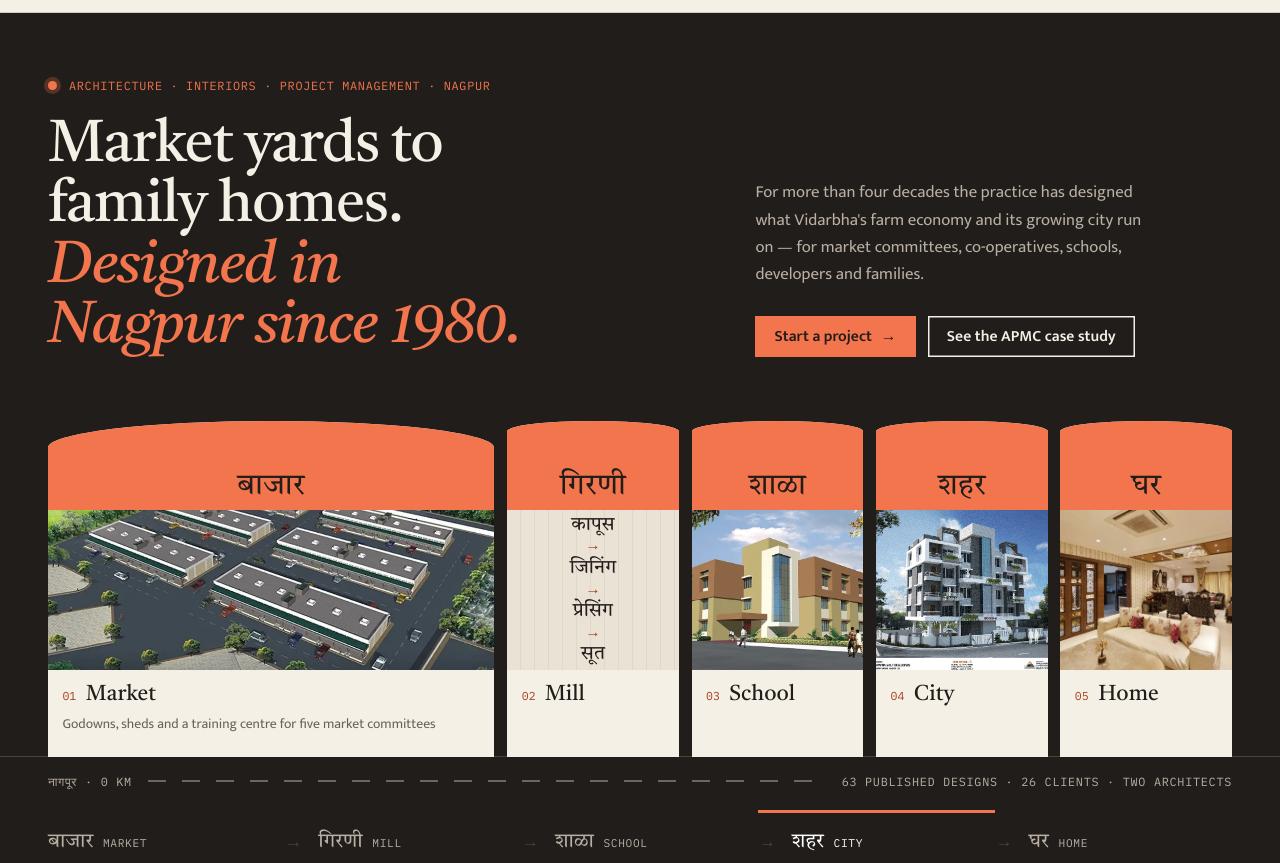
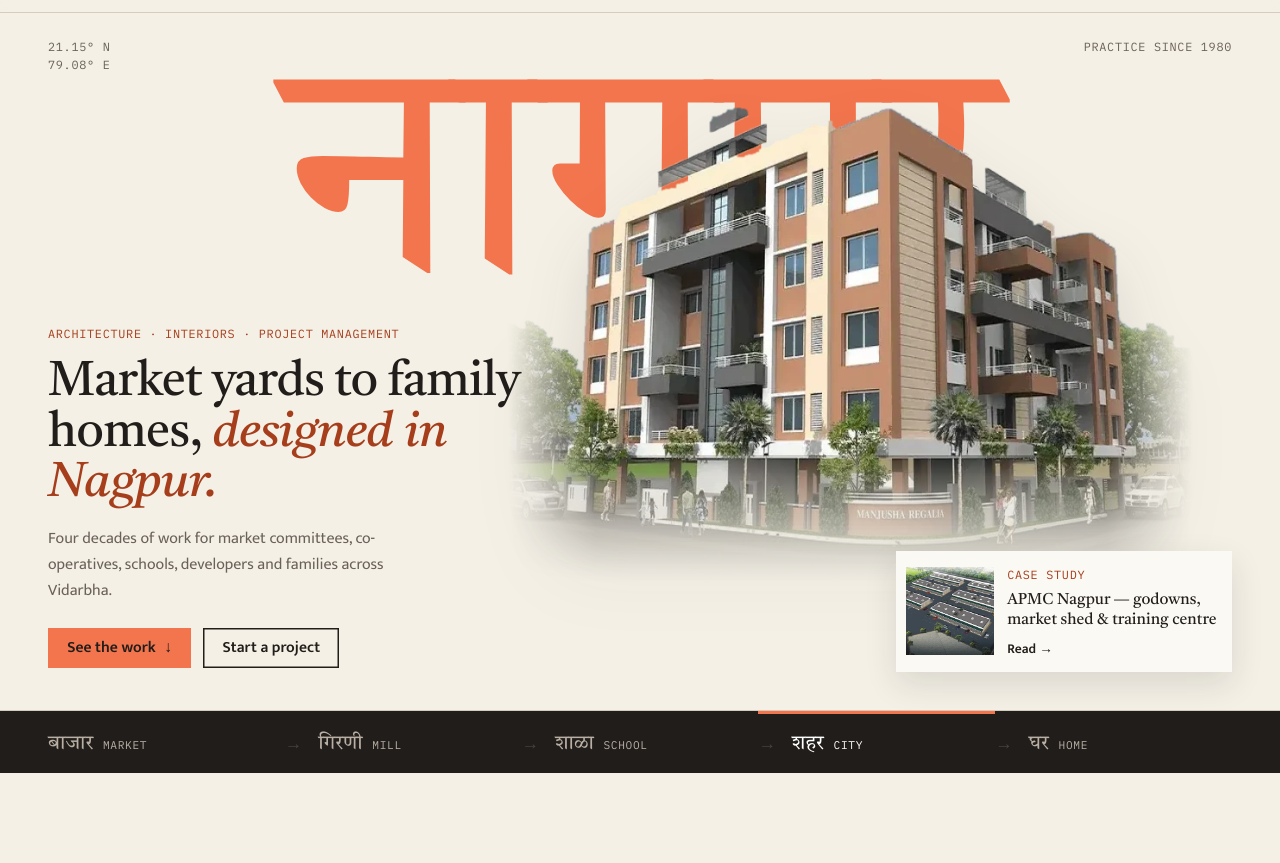
Before and after one commit to FireBird1195/pankaj-chinchmalatpure-associates-redesign-concept, a plain HTML site: page index.html in a window 1280 px wide. Shown: the part 89-952 px from the top of the page. Drawn offline with Linux system fonts and the light colour scheme.

Commit message:
Hero v3: giant नागपूर behind the practice's own building, research-led
Co-Authored-By: Claude Opus 5.5 <noreply@anthropic.com>
Claude-Session: https://claude.ai/code/session_01C4wd6HwqpzCkSXowps8RjE

```diff
--- a/css/site.css
+++ b/css/site.css
@@ -65,53 +65,42 @@ h1,h2,h3{font-family:var(--serif);font-weight:400;margin:0;letter-spacing:-.01em
   .nav li .btn{margin-top:1rem;justify-content:center;border:0}
 }
 
-/* Hero: the road out of Nagpur — five milestones, one per kind of work.
-   Indian roadside milestones are white stones with a coloured cap; an orange cap marks a village road,
-   the roads that lead to the market towns this practice built for. The cap colour is the logo's coral. */
-.hero{background:var(--soil);color:var(--cotton);padding:clamp(2.5rem,5vw,4.5rem) 0 0;overflow:hidden}
-.hero-top{display:grid;grid-template-columns:minmax(0,1.35fr) minmax(0,1fr);gap:1.5rem clamp(2rem,5vw,5rem);align-items:end}
-.eyebrow{display:flex;gap:.75rem;align-items:center;color:var(--coral);margin:0 0 1.4rem}
-.eyebrow .dot{width:9px;height:9px;border-radius:50%;background:var(--coral);box-shadow:0 0 0 4px rgba(243,117,77,.25)}
-.hero h1{font-size:clamp(2.5rem,4.6vw,4.4rem);line-height:1.02;letter-spacing:-.02em;max-width:15ch}
-.hero h1 em{display:block;font-style:italic;color:var(--coral)}
-.hero .lede{font-size:clamp(1.05rem,1.3vw,1.18rem);color:var(--muted-dk);margin:0 0 1.75rem;max-width:42ch}
+/* Hero: a giant Devanagari नागपूर set behind one of the practice's buildings (sky cut out of its rendering),
+   with the positioning line and a case-study card in front. */
+.hero{background:var(--cotton);overflow:hidden;border-bottom:1px solid var(--rule)}
+.hero-stage{position:relative;min-height:min(calc(100vh - 6.4rem),56rem);display:grid;grid-template-columns:minmax(0,1fr) minmax(0,1.1fr);grid-template-rows:1fr auto;align-items:end;padding-top:clamp(1.5rem,3vw,2.5rem);padding-bottom:clamp(1.5rem,3vw,2.5rem)}
+.hero-word{position:absolute;left:50%;top:clamp(.5rem,2vw,2rem);transform:translateX(-50%);margin:0;font:400 clamp(7rem,24vw,23rem)/1 var(--serif);color:var(--coral);letter-spacing:-.01em;white-space:nowrap;pointer-events:none;user-select:none}
+.coord{position:absolute;left:var(--g);top:clamp(1rem,2vw,1.75rem);display:flex;flex-direction:column;color:var(--muted);margin:0}
+.est{position:absolute;right:var(--g);top:clamp(1rem,2vw,1.75rem);color:var(--muted);margin:0}
+.hero-building{grid-column:1/3;grid-row:1/3;align-self:end;justify-self:end;position:relative;z-index:2;margin:0 clamp(0rem,3vw,3rem) clamp(4.5rem,7vw,6rem) 0;width:min(58%,50rem)}
+.hero-building img{width:100%;height:auto;filter:drop-shadow(0 30px 30px rgba(33,29,26,.12))}
+.hero-building figcaption{position:absolute;right:0;bottom:-1.6rem;color:var(--muted)}
+.hero-copy{grid-column:1;grid-row:2;position:relative;z-index:3;padding-bottom:.25rem;max-width:34rem}
+.eyebrow{color:var(--coral-ink);margin:0 0 1rem}
+.hero h1{font-size:clamp(2.2rem,3.8vw,3.6rem);line-height:1.04;letter-spacing:-.015em}
+.hero h1 em{font-style:italic;color:var(--coral-ink)}
+.hero .lede{font-size:clamp(1rem,1.2vw,1.12rem);color:var(--muted);margin:1rem 0 1.5rem;max-width:40ch}
 .hero .actions{display:flex;flex-wrap:wrap;gap:.75rem}
-.hero .btn.line{color:var(--cotton)}
-@media (max-width:900px){.hero-top{grid-template-columns:1fr}}
-
-.road{display:flex;gap:clamp(.5rem,1vw,.9rem);max-width:var(--max);margin:clamp(2.5rem,5vw,4rem) auto 0;padding:0 var(--g);height:clamp(20rem,42vh,27rem);align-items:flex-end}
-.stone{position:relative;flex:1 1 0;min-width:0;height:100%;display:flex;flex-direction:column;text-decoration:none;color:var(--soil);background:var(--cotton);border-radius:999px 999px 0 0/7.5rem 7.5rem 0 0;overflow:hidden;transition:flex-grow .6s var(--ease),transform .4s var(--ease)}
-.stone .cap{flex:none;height:clamp(4.6rem,7vw,5.6rem);background:var(--coral);display:flex;align-items:flex-end;justify-content:center;padding-bottom:.55rem}
-.stone .cap .mr{font-size:clamp(1.5rem,2.3vw,2.1rem);line-height:1;color:var(--soil)}
-.stone .face{position:relative;flex:1;overflow:hidden;background:var(--cotton-2)}
-.stone .face img{position:absolute;inset:0;width:100%;height:100%;object-fit:cover;filter:saturate(.85);transition:transform .8s var(--ease),filter .4s}
-.stone .label{flex:none;display:grid;grid-template-columns:auto 1fr;gap:.1rem .6rem;align-items:baseline;padding:.8rem .9rem 1rem;background:var(--cotton);min-height:5.4rem}
-.stone .n{font:400 .72rem var(--mono);color:var(--coral-ink)}
-.stone b{font:400 1.35rem/1.1 var(--serif)}
-.stone .d{grid-column:1/-1;font-size:.86rem;line-height:1.35;color:var(--muted);max-height:0;opacity:0;overflow:hidden;transition:opacity .3s,max-height .5s var(--ease)}
-.stone.text .face{display:flex;align-items:center;justify-content:center;background:repeating-linear-gradient(90deg,transparent 0 13px,rgba(33,29,26,.06) 13px 14px),var(--cotton-2)}
-.mill-type{display:flex;flex-direction:column;align-items:center;gap:.15rem;font:400 clamp(1rem,1.5vw,1.3rem)/1.2 var(--serif);color:var(--soil)}
-.mill-type span:nth-child(even){font-size:.8em;color:var(--coral-ink);line-height:1}
-.road .stone.on{flex-grow:2.6}
-.road .stone.on .d{max-height:4.5rem;opacity:1}
-.road .stone.on .face img{filter:none;transform:scale(1.03)}
-.stone:hover{color:var(--soil)}
-.stone:focus-visible{outline:3px solid var(--coral);outline-offset:4px}
-.kerb{display:flex;align-items:center;gap:1rem;padding-top:1rem;padding-bottom:1.25rem;color:var(--muted-dk);border-top:0}
-.kerb-line{flex:1;height:2px;background:repeating-linear-gradient(90deg,var(--muted-dk) 0 18px,transparent 18px 34px);opacity:.5}
-.road + .kerb{box-shadow:0 -1px 0 var(--soil-3)}
+.hero-card{grid-column:2;grid-row:2;justify-self:end;position:relative;z-index:3;display:grid;grid-template-columns:5.5rem 1fr;gap:.85rem;align-items:center;width:min(100%,21rem);padding:.6rem .9rem .6rem .6rem;background:var(--white);box-shadow:0 12px 30px rgba(33,29,26,.12);text-decoration:none;transition:transform .3s var(--ease),box-shadow .3s}
+.hero-card:hover{transform:translateY(-3px);box-shadow:0 18px 36px rgba(33,29,26,.16);color:inherit}
+.hero-card img{width:100%;height:auto;aspect-ratio:1;object-fit:cover}
+.hero-card b{display:block;font:400 .98rem/1.25 var(--serif);margin:.15rem 0 .25rem}
+.hero-card .mono{color:var(--coral-ink)}
+.hero-card .go{font-size:.85rem;font-weight:600}
 @media (prefers-reduced-motion:no-preference){
-  .js .stone{transform:translateY(24px);opacity:0;animation:rise .8s var(--ease) forwards}
-  .js .stone:nth-child(2){animation-delay:.08s}.js .stone:nth-child(3){animation-delay:.16s}.js .stone:nth-child(4){animation-delay:.24s}.js .stone:nth-child(5){animation-delay:.32s}
-  @keyframes rise{to{transform:none;opacity:1}}
+  .js .hero-word{animation:wordIn 1.1s var(--ease) both}
+  .js .hero-building{animation:bldIn 1.1s .15s var(--ease) both}
+  @keyframes wordIn{from{opacity:0;transform:translate(-50%,12px)}}
+  @keyframes bldIn{from{opacity:0;transform:translateY(24px)}}
 }
-@media (prefers-reduced-motion:reduce){.stone,.stone .face img,.stone .d{transition:none}}
 @media (max-width:900px){
-  .road{height:auto;overflow-x:auto;scroll-snap-type:x mandatory;scroll-padding-left:var(--g);padding-bottom:.25rem;scrollbar-width:none}
-  .stone{flex:0 0 min(68vw,17rem);height:24rem;scroll-snap-align:start}
-  .road .stone.on{flex-grow:0}
-  .stone .d{max-height:4.5rem;opacity:1}
-  .kerb .mono:last-child{display:none}
+  .hero-stage{display:flex;flex-direction:column;align-items:stretch;min-height:0;padding-top:4.5rem}
+  .hero-word{position:relative;left:auto;transform:none;text-align:center;font-size:27vw;line-height:.9;order:0}
+  .js .hero-word{animation:none}
+  .hero-building{order:1;margin:-14vw 0 2.25rem;width:100%;align-self:center}
+  .hero-copy{order:2}
+  .hero-card{order:3;margin-top:1.75rem;justify-self:stretch;width:100%}
+  .coord{top:1rem}.est{top:1rem}
 }
 
 /* Market towns map (inside the Market chapter) */
--- a/index.html
+++ b/index.html
@@ -37,47 +37,28 @@
 
 <main id="main">
   <section class="hero" aria-labelledby="h-hero">
-    <div class="wrap hero-top">
+    <div class="hero-stage wrap">
+      <p class="hero-word" lang="mr" aria-hidden="true">नागपूर</p>
+      <p class="coord mono" aria-hidden="true"><span>21.15° N</span><span>79.08° E</span></p>
+      <p class="est mono">Practice since 1980</p>
+      <figure class="hero-building">
+        <img src="assets/img/flat-scheme-1-cut.webp" alt="Rendering of Manjusha Regalia, a five-storey apartment building with terracotta and cream facades, designed by the practice" width="800" height="553" fetchpriority="high">
+        <figcaption class="mono">F-16 · Manjusha Regalia · rendering</figcaption>
+      </figure>
       <div class="hero-copy">
-        <p class="eyebrow mono"><span class="dot" aria-hidden="true"></span>Architecture · Interiors · Project management · Nagpur</p>
-        <h1 id="h-hero">Market yards to family homes. <em>Designed in Nagpur since&nbsp;1980.</em></h1>
-      </div>
-      <div class="hero-side">
-        <p class="lede">For more than four decades the practice has designed what Vidarbha's farm economy and its growing city run on — for market committees, co-operatives, schools, developers and families.</p>
+        <p class="eyebrow mono">Architecture · Interiors · Project management</p>
+        <h1 id="h-hero">Market yards to family homes, <em>designed in Nagpur.</em></h1>
+        <p class="lede">Four decades of work for market committees, co-operatives, schools, developers and families across Vidarbha.</p>
         <div class="actions">
-          <a class="btn coral" href="#enquire">Start a project <span class="arr" aria-hidden="true">→</span></a>
-          <a class="btn line" href="case-study-apmc.html">See the APMC case study</a>
+          <a class="btn coral" href="#market">See the work <span class="arr" aria-hidden="true">↓</span></a>
+          <a class="btn line" href="#enquire">Start a project</a>
         </div>
       </div>
+      <a class="hero-card" href="case-study-apmc.html">
+        <img src="assets/img/apmc-godowns-sm.webp" alt="" width="480" height="271">
+        <span><span class="mono">Case study</span><b>APMC Nagpur — godowns, market shed &amp; training centre</b><span class="go">Read →</span></span>
+      </a>
     </div>
-    <nav class="road" aria-label="The five kinds of work, from market to home">
-      <a class="stone" href="#market" data-i="0">
-        <span class="cap"><span class="mr" lang="mr">बाजार</span></span>
-        <span class="face"><img src="assets/img/apmc-godowns.webp" alt="" width="886" height="501" fetchpriority="high"></span>
-        <span class="label"><span class="n">01</span><b>Market</b><span class="d">Godowns, sheds and a training centre for five market committees</span></span>
-      </a>
-      <a class="stone text" href="#mill" data-i="1">
-        <span class="cap"><span class="mr" lang="mr">गिरणी</span></span>
-        <span class="face"><span class="mill-type" aria-hidden="true"><span lang="mr">कापूस</span><span>→</span><span lang="mr">जिनिंग</span><span>→</span><span lang="mr">प्रेसिंग</span><span>→</span><span lang="mr">सूत</span></span></span>
-        <span class="label"><span class="n">02</span><b>Mill</b><span class="d">Cotton ginning, pressing and spinning co-operatives</span></span>
-      </a>
-      <a class="stone" href="#school" data-i="2">
-        <span class="cap"><span class="mr" lang="mr">शाळा</span></span>
-        <span class="face"><img src="assets/img/hostel-nagpur.webp" alt="" width="818" height="499"></span>
-        <span class="label"><span class="n">03</span><b>School</b><span class="d">Schools, colleges, halls and police housing</span></span>
-      </a>
-      <a class="stone" href="#city" data-i="3">
-        <span class="cap"><span class="mr" lang="mr">शहर</span></span>
-        <span class="face"><img src="assets/img/ushakaal-09.webp" alt="" width="695" height="561" style="object-position:50% 25%"></span>
-        <span class="label"><span class="n">04</span><b>City</b><span class="d">Flat schemes, townships and commercial buildings</span></span>
-      </a>
-      <a class="stone" href="#home" data-i="4">
-        <span class="cap"><span class="mr" lang="mr">घर</span></span>
-        <span class="face"><img src="assets/img/int-living-03.webp" alt="" width="1024" height="682"></span>
-        <span class="label"><span class="n">05</span><b>Home</b><span class="d">Bungalows and the interiors families live in</span></span>
-      </a>
-    </nav>
-    <div class="kerb wrap"><span class="mono">नागपूर · 0 km</span><span class="kerb-line" aria-hidden="true"></span><span class="mono">63 published designs · 26 clients · two architects</span></div>
   </section>
 
   <nav class="chain" aria-label="The work, from market to home">
--- a/js/projects.js
+++ b/js/projects.js
@@ -42,7 +42,7 @@ window.PCA_ARCHIVE = (function () {
     { id: "F-13", type: "flats", title: "R. K.", sub: "Flat scheme", file: "rk", kind: r },
     { id: "F-14", type: "flats", title: "Aryaditya Developers — scheme A", sub: "For Aryaditya Developers", file: "aryaditya-a", kind: r },
     { id: "F-15", type: "flats", title: "Aryaditya Developers — scheme B", sub: "For Aryaditya Developers", file: "aryaditya-b", kind: r },
-    { id: "F-16", type: "flats", title: "Flat scheme", sub: "Flat scheme", file: "flat-scheme-1", kind: r },
+    { id: "F-16", type: "flats", title: "Manjusha Regalia", sub: "Flat scheme", file: "flat-scheme-1", kind: r },
     { id: "F-17", type: "flats", title: "Flat scheme", sub: "Flat scheme", file: "flat-scheme-2", kind: r },
     // Bungalows (private clients, not named)
     bung("01", "bungalow-01"), bung("02", "bungalow-02"), bung("03", "bungalow-03"), bung("04", "bungalow-04"),
--- a/js/site.js
+++ b/js/site.js
@@ -21,17 +21,6 @@
     var io = new IntersectionObserver(function (es) { es.forEach(function (e) { if (e.isIntersecting) { e.target.classList.add("in"); io.unobserve(e.target); } }); }, { rootMargin: "0px 0px -8% 0px" });
     rv.forEach(function (el) { io.observe(el); });
   } else rv.forEach(function (el) { el.classList.add("in"); });
-
-  /* Hero milestones: the hovered or focused stone widens to show its work */
-  var stones = $$(".road .stone");
-  if (stones.length) {
-    var setOn = function (el) { stones.forEach(function (s) { s.classList.toggle("on", s === el); }); };
-    stones.forEach(function (st) {
-      st.addEventListener("mouseenter", function () { setOn(st); });
-      st.addEventListener("focus", function () { setOn(st); });
-    });
-    setOn(stones[0]);
-  }
 
   /* Zero Mile map */
   var places = window.PCA_PLACES, chName = { market: "बाजार Market", mill: "गिरणी Mill", school: "शाळा School", city: "शहर City", home: "घर Home" };
--- a/qa/results.json
+++ b/qa/results.json
@@ -78,7 +78,7 @@
    "phoneErr": "Enter a 10-digit mobile, or a landline with STD code.",
    "done": true,
    "doneText": "Thank you. Your enquiry is complete.",
-   "networkRequestsAfterSubmit": 127,
+   "networkRequestsAfterSubmit": 129,
    "formBack": true
   },
   "filterInteriorRows": 30,
```
Also changed, not shown: assets/img/flat-scheme-1-cut.webp (added), assets/img/hostel-nagpur-cut.webp (added), 4 other files.
